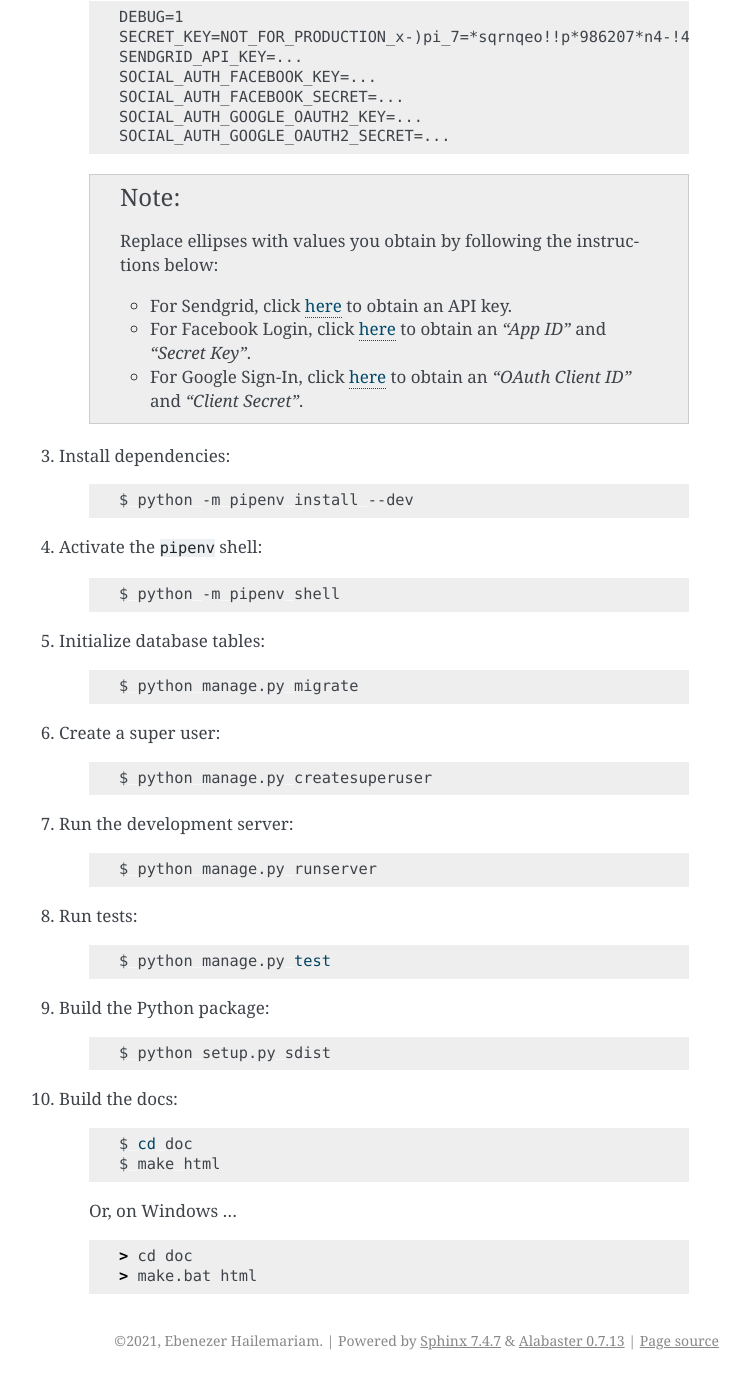
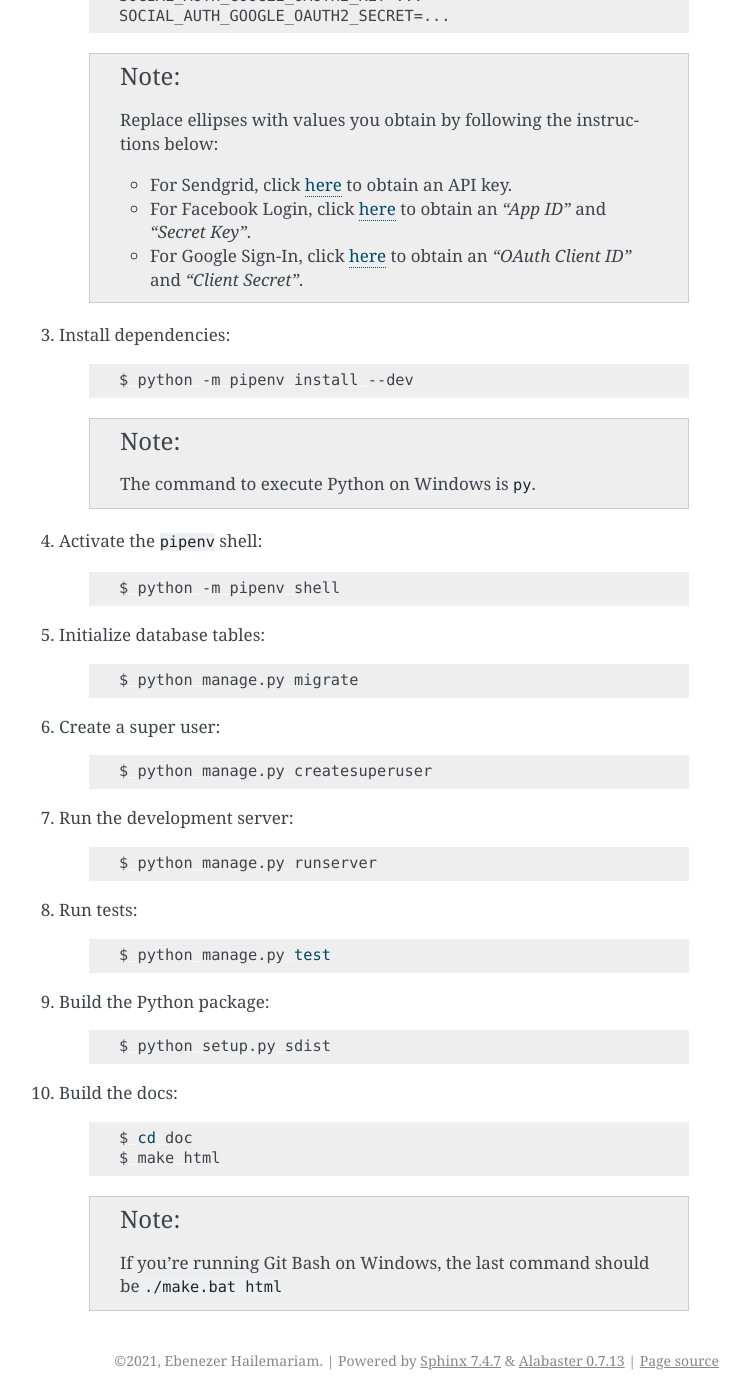
Before and after one commit to ebenh/django-flex-user, a Sphinx documentation site: the page built from docs/source/reference_project.rst, in a window 1280 px wide and 1400 px high, scrolled down 617 px. Shown: the whole window, without its empty margins (391-1141 px from the left). Built offline with Sphinx 7.4.7, drawn with Linux system fonts in a browser that asks for light colours; some of the changed text lies outside the part shown.

Commit message:
Updating documentation

```diff
--- a/docs/source/oauth_configuration.rst
+++ b/docs/source/oauth_configuration.rst
@@ -88,7 +88,6 @@ For instructions on how to configure :mod:`social_django`, refer to its document
         )
 
     .. note::
-
         On line 26 we introduce a custom pipeline function.
 
 #. Configure email validation in :mod:`settings.py`:
--- a/docs/source/reference_project.rst
+++ b/docs/source/reference_project.rst
@@ -47,6 +44,9 @@ Running the reference project locally
     .. code-block:: bash
 
         $ python -m pipenv install --dev
+
+    .. note::
+        The command to execute Python on Windows is ``py``.
 
 #. Activate the ``pipenv`` shell:
 
@@ -91,9 +91,5 @@ Running the reference project locally
         $ cd doc
         $ make html
 
-    Or, on Windows ...
-
-    .. code-block:: batch
-
-        > cd doc
-        > make.bat html
+    .. note::
+        If you're running Git Bash on Windows, the last command should be ``./make.bat html``
```
Also changed, not shown: other parts of docs/source/reference_project.rst (+0 -3 lines).
